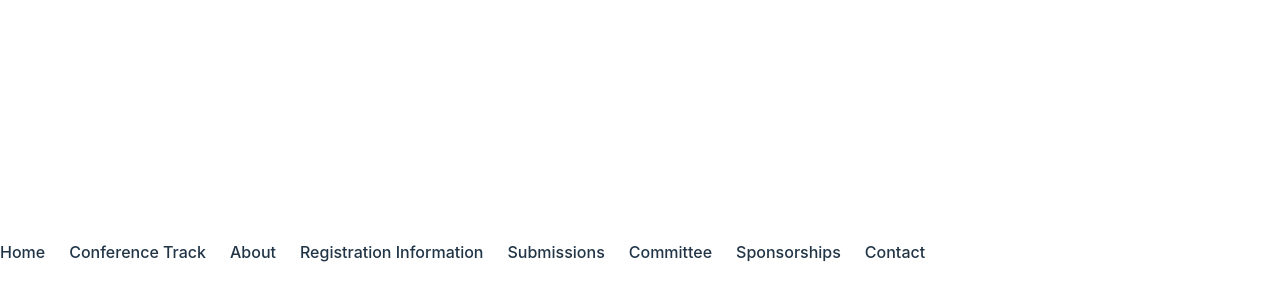
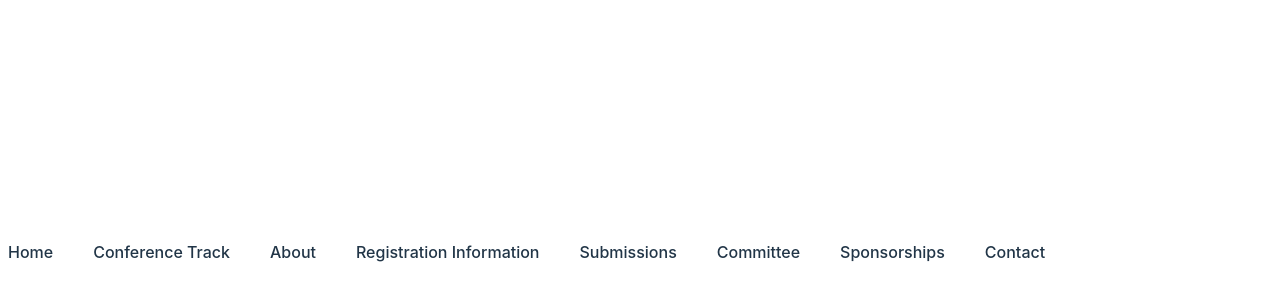
Before and after one commit to zerotwoadarsh/smet-CED, a React (Vite) app: page / in a window 1280 px wide. Shown: the part 148-448 px from the top of the page. Built offline with nearby package versions, Linux system fonts and the light colour scheme.

Commit message:
changes: onHover padding and alingment

```diff
--- a/src/component/Navbar.jsx
+++ b/src/component/Navbar.jsx
@@ -38,37 +38,37 @@ export const Navbar = () => {
         <nav>
             <div className=" flex justify-center align-baseline h-10 bg-lime-600  fixed w-full top-0 list-none">
 
-                <li className="mr-6 relative">
-                    <NavLink to="/" className="text-white">Home</NavLink>
+                <li className="mr-6 relative flex items-center hover:bg-lime-800 p-2">
+                    <NavLink to="/" className="text-white  hover:text-white">Home</NavLink>
                 </li>
 
-                <li className="mr-6 relative">
-                    <NavLink to="/conference-track" className="text-white">Conference Track</NavLink>
+                <li className="mr-6 relative flex items-center hover:bg-lime-800 p-2">
+                    <NavLink to="/conference-track" className="text-white hover:text-white">Conference Track</NavLink>
                 </li>
 
-                <li className="mr-6 relative">
+                <li className="mr-6 relative flex items-center hover:bg-lime-800 p-2">
                     <div
                         className="relative"
                         onMouseOver={handleMouseOver}
                         onMouseLeave={handleMouseLeave}
                     >
-                        <NavLink to="/about" className="text-white">
+                        <NavLink to="/about" className="text-white hover:text-white">
                             About
                         </NavLink>
                         {isAboutDropdownOpen && <DropdownMenu items={aboutDropdownItems} />}
                     </div>
                 </li>
 
-                <li className="mr-6 relative">
-                    <NavLink to="/registration-information" className="text-white">Registration Information</NavLink>
+                <li className="mr-6 relative flex items-center hover:bg-lime-800 p-2">
+                    <NavLink to="/registration-information" className="text-white hover:text-white">Registration Information</NavLink>
                 </li>
 
-                <li className="mr-6 relative">
-                    <NavLink to="/submissions" className="text-white">Submissions</NavLink>
+                <li className="mr-6 relative flex items-center hover:bg-lime-800 p-2">
+                    <NavLink to="/submissions" className="text-white hover:text-white">Submissions</NavLink>
                 </li>
 
-                <li className="mr-6 relative">
-                    <NavLink to="/committee" className="text-white">Committee</NavLink>
+                <li className="mr-6 relative flex items-center hover:bg-lime-800 p-2">
+                    <NavLink to="/committee" className="text-white hover:text-white">Committee</NavLink>
                     <ul className="submenu hidden absolute top-full left-0 bg-white p-2 shadow-md">
                         <li className="submenu-item"><NavLink to="/committee/organizing" className="text-white">Organizing Committee</NavLink></li>
                         <li className="submenu-item"><NavLink to="/committee/internal-advisory" className="text-white">Internal Advisory Committee</NavLink></li>
@@ -77,12 +77,12 @@ export const Navbar = () => {
                     </ul>
                 </li>
 
-                <li className="mr-6 relative">
-                    <NavLink to="/sponsorships" className="text-white">Sponsorships</NavLink>
+                <li className="mr-6 relative flex items-center hover:bg-lime-800 p-2">
+                    <NavLink to="/sponsorships" className="text-white hover:text-white">Sponsorships</NavLink>
                 </li>
 
-                <li className="relative">
-                    <NavLink to="/contact" className="text-white">Contact</NavLink>
+                <li className="relative flex items-center hover:bg-lime-800 p-2">
+                    <NavLink to="/contact" className="text-white hover:text-white">Contact</NavLink>
                 </li>
 
             </div>
```
